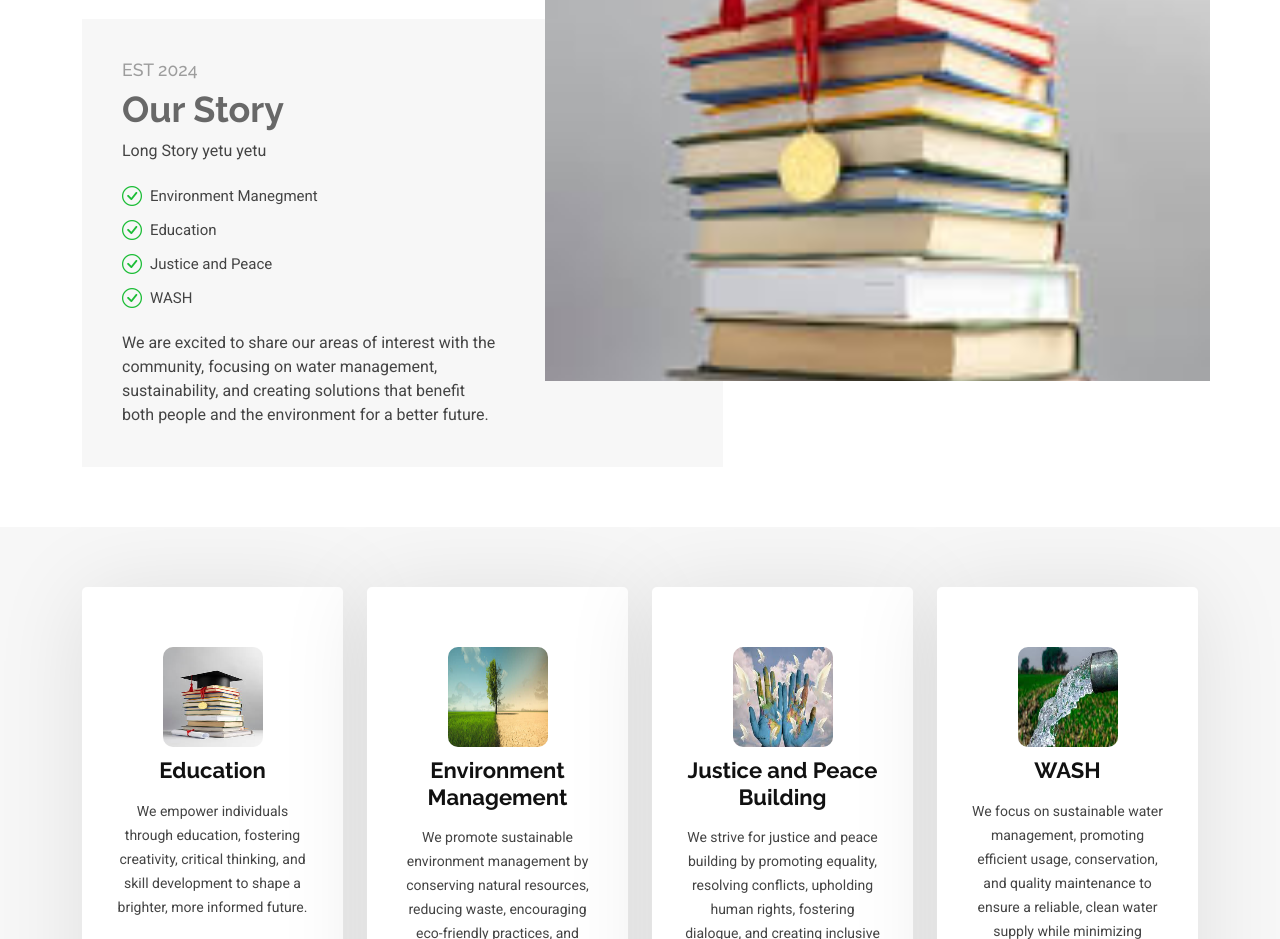
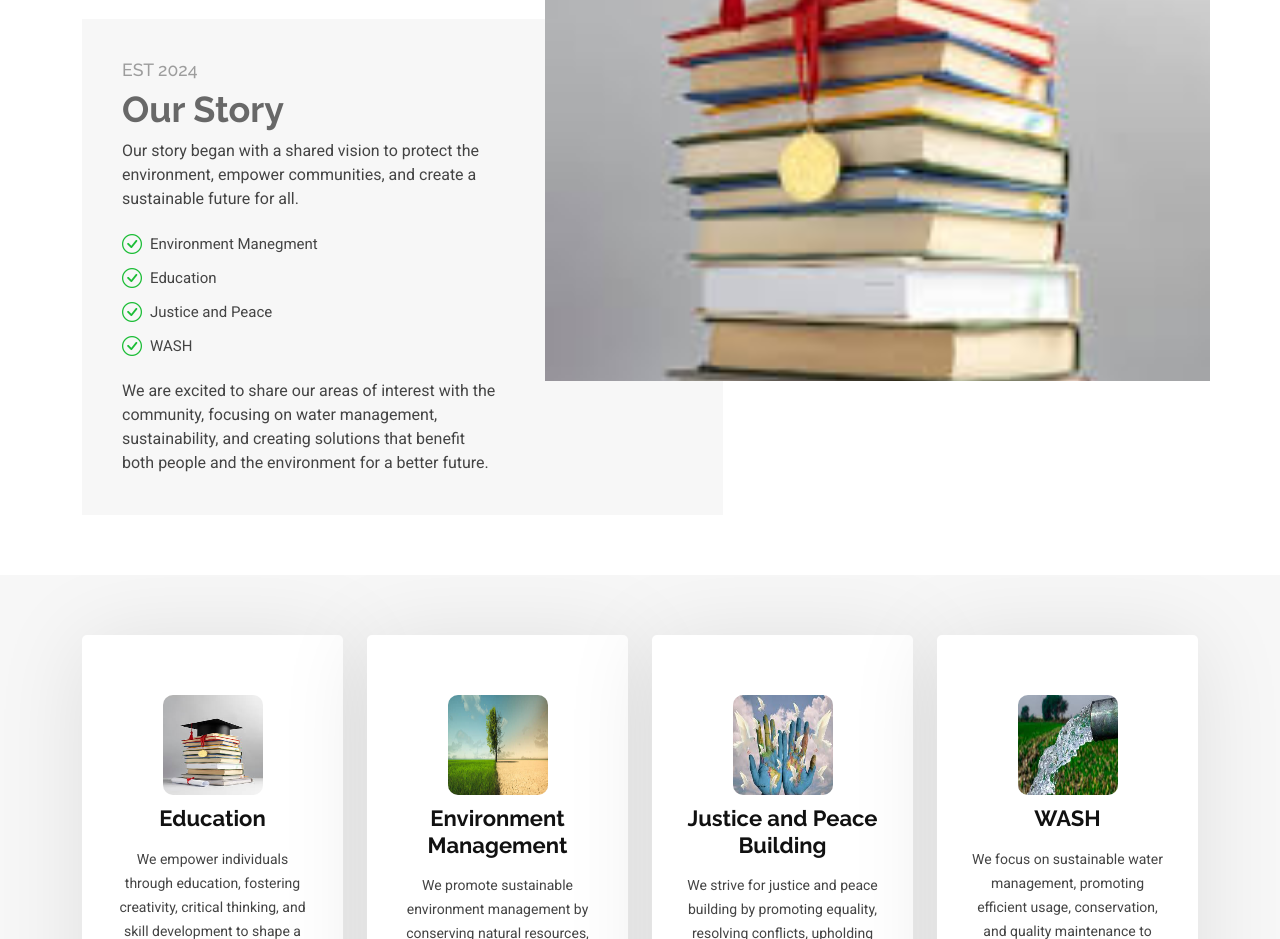
Before and after one commit to cyprian1ouma/CLIMAX-ENVIRONMENTAL-ORGANIZATION, a plain HTML site: page index.html in a window 1280 px wide. Shown: the part 1080-2019 px from the top of the page. Drawn offline with nearby package versions, Linux system fonts and the light colour scheme.

Commit message:
added description of our story form the home page

```diff
--- a/index.html
+++ b/index.html
@@ -154,7 +154,7 @@
             <div class="our-story">
               <h4>Est 2024</h4>
               <h3>Our Story</h3>
-              <p>Long Story yetu yetu</p>
+              <p>Our story began with a shared vision to protect the environment, empower communities, and create a sustainable future for all.</p>
               <ul>
                 <li><i class="bi bi-check-circle"></i> <span>Environment Manegment</span></li>
                 <li><i class="bi bi-check-circle"></i> <span>Education</span></li>
```
